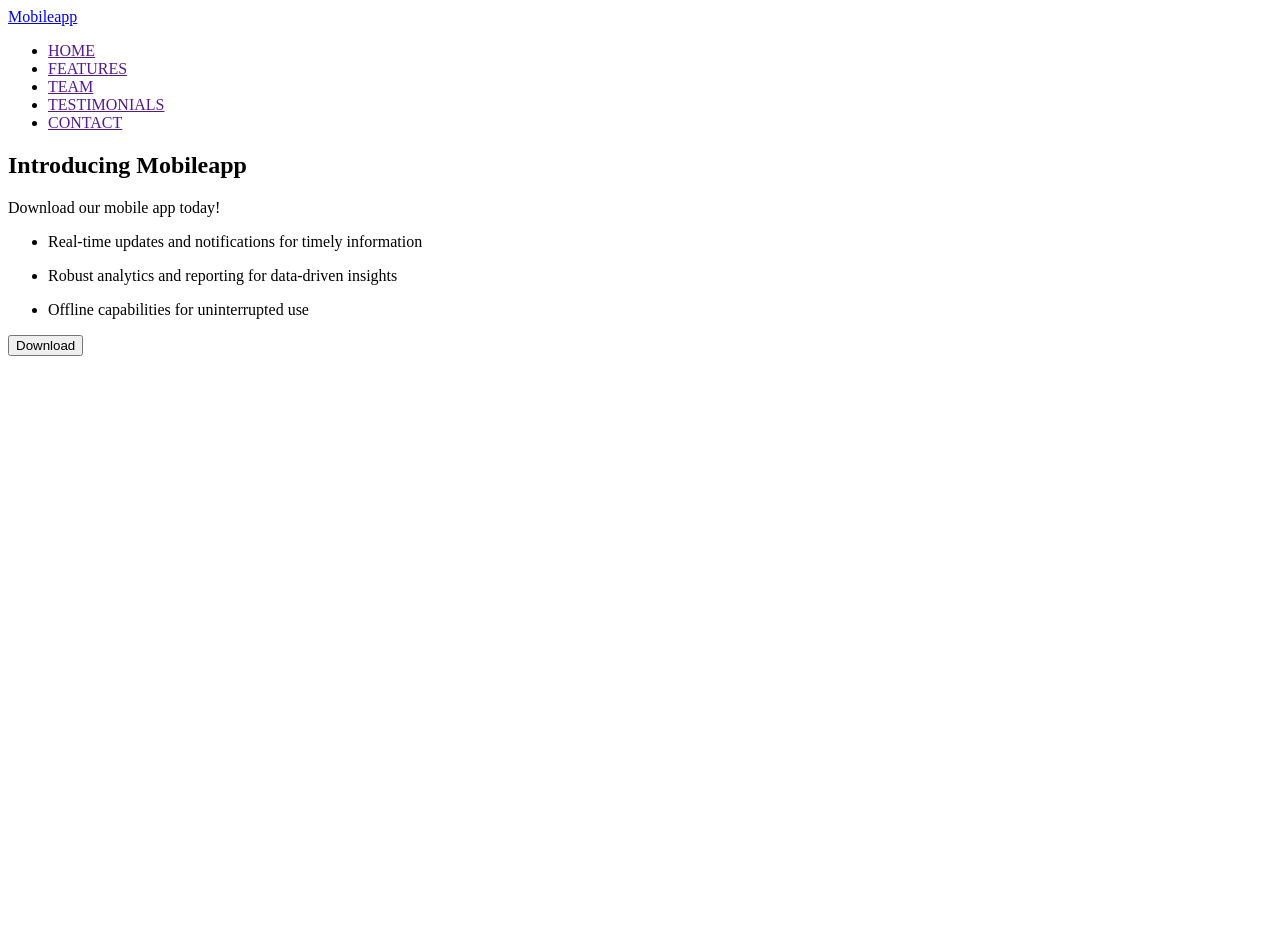
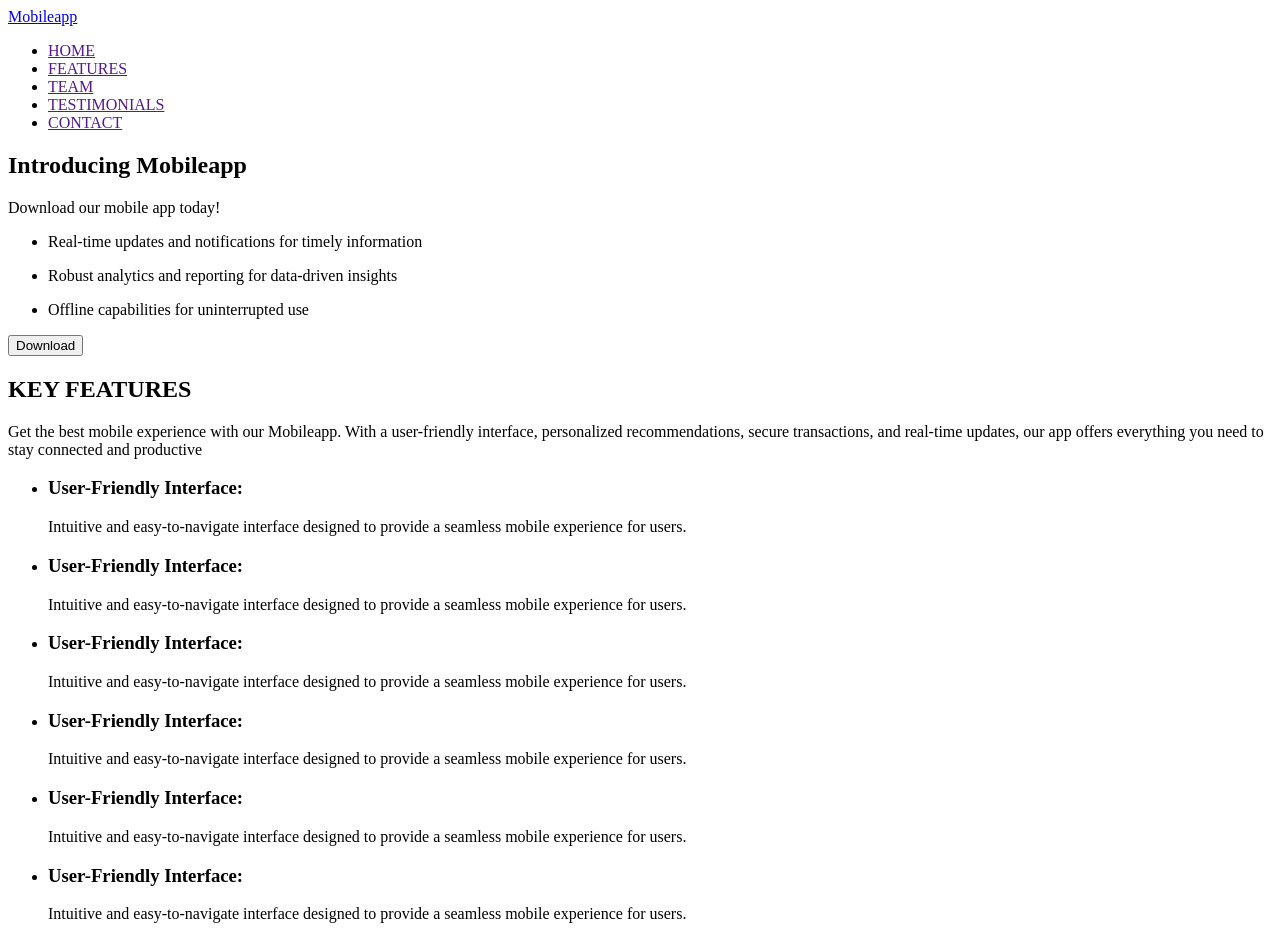
Before and after one commit to Serhii-Yakimtso/html-team-project, a plain HTML site: page index.html in a window 1280 px wide. Before the commit the page ends 800 px from the top, so only its background shows below. Drawn offline with Linux system fonts and the light colour scheme.

Commit message:
add list

```diff
--- a/index.html
+++ b/index.html
@@ -36,6 +36,59 @@
         </ul>
         <button type="button">Download</button>
       </section>
+
+      <section>
+        <h2>KEY FEATURES</h2>
+        <p>
+          Get the best mobile experience with our Mobileapp. With a user-friendly interface,
+          personalized recommendations, secure transactions, and real-time updates, our app offers
+          everything you need to stay connected and productive
+        </p>
+        <ul>
+          <li>
+            <h3>User-Friendly Interface:</h3>
+            <p>
+              Intuitive and easy-to-navigate interface designed to provide a seamless mobile
+              experience for users.
+            </p>
+          </li>
+          <li>
+            <h3>User-Friendly Interface:</h3>
+            <p>
+              Intuitive and easy-to-navigate interface designed to provide a seamless mobile
+              experience for users.
+            </p>
+          </li>
+          <li>
+            <h3>User-Friendly Interface:</h3>
+            <p>
+              Intuitive and easy-to-navigate interface designed to provide a seamless mobile
+              experience for users.
+            </p>
+          </li>
+          <li>
+            <h3>User-Friendly Interface:</h3>
+            <p>
+              Intuitive and easy-to-navigate interface designed to provide a seamless mobile
+              experience for users.
+            </p>
+          </li>
+          <li>
+            <h3>User-Friendly Interface:</h3>
+            <p>
+              Intuitive and easy-to-navigate interface designed to provide a seamless mobile
+              experience for users.
+            </p>
+          </li>
+          <li>
+            <h3>User-Friendly Interface:</h3>
+            <p>
+              Intuitive and easy-to-navigate interface designed to provide a seamless mobile
+              experience for users.
+            </p>
+          </li>
+        </ul>
+      </section>
     </main>
 
     <footer></footer>
```
